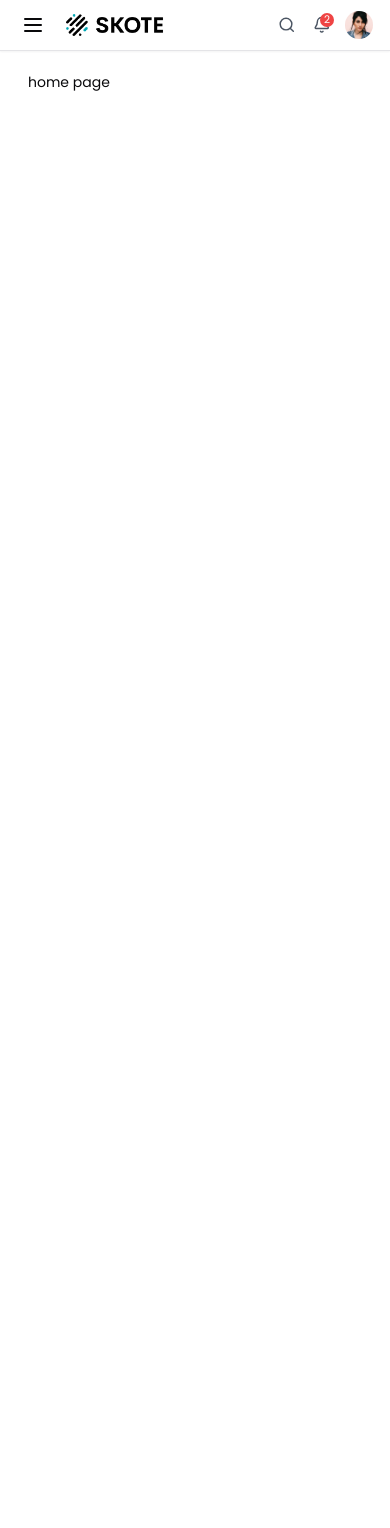
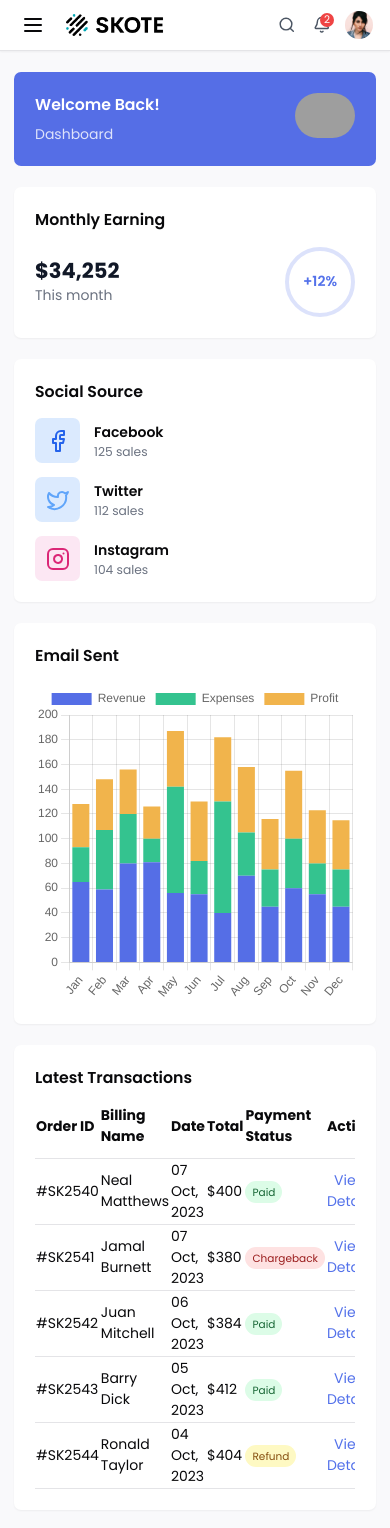
Before and after one commit to PushkarMandark/dashboard, a Next.js app: page / in a window 390 px wide. Shown: the top 1528 px of the page. Before the commit the page ends 895 px from the top, so only its background shows below. Built offline with nearby package versions, Linux system fonts and the light colour scheme; grey boxes are pictures that could not be loaded.

Commit message:
fixed bg and css styling

```diff
--- a/app/globals.css
+++ b/app/globals.css
@@ -9,12 +9,11 @@
     @apply bg-primary/90;
   }
   .container-custom {
-    @apply w-full px-4 mx-auto;
+    @apply mx-auto px-4;
 
     /* Default for mobile (up to 640px) */
     width: 100%;
-    padding-left: 1rem;
-    padding-right: 1rem;
+    max-width: 100%;
 
     /* SM breakpoint (640px) */
     @media (min-width: 640px) {
@@ -37,18 +36,20 @@
     /* XL breakpoint (1280px) */
     @media (min-width: 1280px) {
       width: 85%;
+      max-width: 1400px;
     }
 
     /* 2XL breakpoint (1536px) */
     @media (min-width: 1536px) {
-      width: 1600px; /* Fixed width for larger screens */
+      width: 1400px;
+      max-width: 1400px;
     }
   }
 }
 
 @layer base {
   :root {
-    --background: 0 0% 100%;
+    --background: 240 13% 98%;  /* #f8f8fb */
     --foreground: 240 10% 3.9%;
     --card: 0 0% 100%;
     --card-foreground: 240 10% 3.9%;
--- a/app/layout.js
+++ b/app/layout.js
@@ -17,7 +17,7 @@ const poppins = Poppins({
 export default function RootLayout({ children }) {
   return (
     <html lang="en">
-      <body className={`${poppins.variable} antialiased font-poppins`}>
+      <body className={`${poppins.variable} antialiased font-poppins bg-background min-h-screen`}>
         <ErrorBoundary fallback="An error occurred. Please try again later.">
           <Provider store={store}>
             <div className="sticky top-0 z-50 w-full bg-white">
@@ -26,7 +26,7 @@ export default function RootLayout({ children }) {
                 <SubHeader isMobileView={false} />
               </div>
             </div>
-            <main className="container-custom">
+            <main className="container-custom py-6">
               <PageHeader />
               {children}
             </main>
--- /dev/null
+++ b/app/not-found.js
@@ -0,0 +1,60 @@
+"use client";
+import Link from "next/link";
+import Image from "next/image";
+import { Button } from "@/components/ui/button";
+import { Home, ArrowLeft } from "lucide-react";
+
+export default function NotFound() {
+  return (
+    <div className="min-h-[calc(100vh-200px)] flex items-center justify-center p-4">
+      <div className="max-w-md w-full space-y-8 text-center">
+        {/* Optional: Add your logo */}
+        <div className="flex justify-center">
+          <Image
+            src="/images/logo.png"
+            alt="Logo"
+            width={120}
+            height={36}
+            className="mb-8"
+          />
+        </div>
+
+        <div className="space-y-2">
+          <h1 className="text-9xl font-bold text-primary">404</h1>
+          <h2 className="text-2xl font-semibold text-gray-900">
+            Page Not Found
+          </h2>
+          <p className="text-muted-foreground">
+            The page you are looking for might have been removed, had its name changed, or is temporarily unavailable.
+          </p>
+        </div>
+
+        <div className="flex items-center justify-center gap-4">
+          <Button
+            variant="default"
+            onClick={() => window.history.back()}
+            className="flex items-center gap-2"
+          >
+            <ArrowLeft className="h-4 w-4" />
+            Go Back
+          </Button>
+          <Button
+            variant="outline"
+            asChild
+            className="flex items-center gap-2"
+          >
+            <Link href="/">
+              <Home className="h-4 w-4" />
+              Home Page
+            </Link>
+          </Button>
+        </div>
+
+        {/* Optional: Add a search suggestion */}
+        <p className="text-sm text-muted-foreground pt-8">
+          Looking for something specific? Try using the search at the top of the page.
+        </p>
+      </div>
+    </div>
+  );
+}
--- a/app/page.js
+++ b/app/page.js
@@ -1,12 +1,192 @@
 "use client";
+import Image from "next/image";
+import { Bar } from "react-chartjs-2";
+import {
+  Chart as ChartJS,
+  CategoryScale,
+  LinearScale,
+  BarElement,
+  Title,
+  Tooltip,
+  Legend,
+} from "chart.js";
+import { Facebook, Twitter, Instagram } from "lucide-react";
+
+// Register ChartJS components
+ChartJS.register(
+  CategoryScale,
+  LinearScale,
+  BarElement,
+  Title,
+  Tooltip,
+  Legend,
+);
+
 export default function Home() {
+  // Sample data for the bar chart
+  const chartData = {
+    labels: ["Jan", "Feb", "Mar", "Apr", "May", "Jun", "Jul", "Aug", "Sep", "Oct", "Nov", "Dec"],
+    datasets: [
+      {
+        label: "Revenue",
+        data: [65, 59, 80, 81, 56, 55, 40, 70, 45, 60, 55, 45],
+        backgroundColor: "#556ee6",
+      },
+      {
+        label: "Expenses",
+        data: [28, 48, 40, 19, 86, 27, 90, 35, 30, 40, 25, 30],
+        backgroundColor: "#34c38f",
+      },
+      {
+        label: "Profit",
+        data: [35, 41, 36, 26, 45, 48, 52, 53, 41, 55, 43, 40],
+        backgroundColor: "#f1b44c",
+      },
+    ],
+  };
+
+  const chartOptions = {
+    responsive: true,
+    scales: {
+      x: {
+        stacked: true,
+      },
+      y: {
+        stacked: true,
+      },
+    },
+  };
+
+  // Sample transaction data
+  const transactions = [
+    { id: "#SK2540", name: "Neal Matthews", date: "07 Oct, 2023", total: "$400", status: "Paid" },
+    { id: "#SK2541", name: "Jamal Burnett", date: "07 Oct, 2023", total: "$380", status: "Chargeback" },
+    { id: "#SK2542", name: "Juan Mitchell", date: "06 Oct, 2023", total: "$384", status: "Paid" },
+    { id: "#SK2543", name: "Barry Dick", date: "05 Oct, 2023", total: "$412", status: "Paid" },
+    { id: "#SK2544", name: "Ronald Taylor", date: "04 Oct, 2023", total: "$404", status: "Refund" },
+  ];
+
   return (
-    <main className="min-h-screen">
-      <div className="container-custom py-6">
-        <div className="flex flex-col gap-4">
-          home page
+
+    <div className="grid grid-cols-1 lg:grid-cols-12 gap-6">
+      {/* Left Column */}
+      <div className="lg:col-span-4">
+        {/* Welcome Card */}
+        <div className="bg-[#556ee6] text-white rounded-lg p-6 mb-6">
+          <div className="flex justify-between items-start">
+            <div>
+              <h2 className="text-lg font-semibold mb-2">Welcome Back!</h2>
+              <p className="text-white/80">Dashboard</p>
+            </div>
+            <Image
+              src="/images/profile-img.png"
+              alt="Profile"
+              width={60}
+              height={60}
+              className="rounded-full"
+            />
+          </div>
+        </div>
+
+        {/* Monthly Earning */}
+        <div className="bg-white rounded-lg p-6 mb-6 shadow-sm">
+          <h3 className="text-lg font-semibold mb-4">Monthly Earning</h3>
+          <div className="flex items-center justify-between">
+            <div>
+              <h4 className="text-2xl font-bold text-gray-900">$34,252</h4>
+              <p className="text-gray-500">This month</p>
+            </div>
+            <div className="w-20 h-20 rounded-full border-4 border-primary/20 flex items-center justify-center">
+              <span className="text-primary font-semibold">+12%</span>
+            </div>
+          </div>
+        </div>
+
+        {/* Social Source */}
+        <div className="bg-white rounded-lg p-6 shadow-sm">
+          <h3 className="text-lg font-semibold mb-4">Social Source</h3>
+          <div className="space-y-4">
+            <div className="flex items-center gap-4">
+              <div className="p-3 bg-blue-100 rounded-lg">
+                <Facebook className="text-blue-600" />
+              </div>
+              <div>
+                <p className="font-semibold">Facebook</p>
+                <p className="text-sm text-gray-500">125 sales</p>
+              </div>
+            </div>
+            <div className="flex items-center gap-4">
+              <div className="p-3 bg-blue-100 rounded-lg">
+                <Twitter className="text-blue-400" />
+              </div>
+              <div>
+                <p className="font-semibold">Twitter</p>
+                <p className="text-sm text-gray-500">112 sales</p>
+              </div>
+            </div>
+            <div className="flex items-center gap-4">
+              <div className="p-3 bg-pink-100 rounded-lg">
+                <Instagram className="text-pink-600" />
+              </div>
+              <div>
+                <p className="font-semibold">Instagram</p>
+                <p className="text-sm text-gray-500">104 sales</p>
+              </div>
+            </div>
+          </div>
         </div>
       </div>
-    </main>
+
+      {/* Right Column */}
+      <div className="lg:col-span-8">
+        {/* Chart */}
+        <div className="bg-white rounded-lg p-6 shadow-sm mb-6">
+          <h3 className="text-lg font-semibold mb-4">Email Sent</h3>
+          <Bar data={chartData} options={chartOptions} height={300} />
+        </div>
+
+        {/* Latest Transactions */}
+        <div className="bg-white rounded-lg p-6 shadow-sm">
+          <h3 className="text-lg font-semibold mb-4">Latest Transactions</h3>
+          <div className="overflow-x-auto">
+            <table className="w-full">
+              <thead>
+                <tr className="text-left border-b">
+                  <th className="pb-3">Order ID</th>
+                  <th className="pb-3">Billing Name</th>
+                  <th className="pb-3">Date</th>
+                  <th className="pb-3">Total</th>
+                  <th className="pb-3">Payment Status</th>
+                  <th className="pb-3">Action</th>
+                </tr>
+              </thead>
+              <tbody>
+                {transactions.map((transaction) => (
+                  <tr key={transaction.id} className="border-b">
+                    <td className="py-3">{transaction.id}</td>
+                    <td>{transaction.name}</td>
+                    <td>{transaction.date}</td>
+                    <td>{transaction.total}</td>
+                    <td>
+                      <span className={`px-2 py-1 rounded-full text-xs ${
+                        transaction.status === "Paid" ? "bg-green-100 text-green-800" :
+                          transaction.status === "Chargeback" ? "bg-red-100 text-red-800" :
+                            "bg-yellow-100 text-yellow-800"
+                      }`}>
+                        {transaction.status}
+                      </span>
+                    </td>
+                    <td>
+                      <button className="text-primary hover:underline">View Details</button>
+                    </td>
+                  </tr>
+                ))}
+              </tbody>
+            </table>
+          </div>
+        </div>
+      </div>
+    </div>
+
   );
 }
--- a/components/PageHeader.jsx
+++ b/components/PageHeader.jsx
@@ -10,7 +10,7 @@ const PageHeader = () => {
   if (!navInfo) return null;
 
   return (
-    <div className="flex items-center justify-between py-4 mb-6 border-b">
+    <div className="flex items-center justify-between  mb-6  ">
       <h1 className="text-2xl font-semibold text-gray-900">
         {navInfo.title}
       </h1>
--- a/package.json
+++ b/package.json
@@ -24,11 +24,13 @@
     "@radix-ui/react-toast": "^1.1.5",
     "@radix-ui/react-tooltip": "^1.0.7",
     "@reduxjs/toolkit": "^2.7.0",
+    "chart.js": "^4.4.9",
     "class-variance-authority": "^0.7.0",
     "clsx": "^2.0.0",
     "lucide-react": "^0.503.0",
     "next": "15.3.1",
     "react": "^19.0.0",
+    "react-chartjs-2": "^5.3.0",
     "react-dom": "^19.0.0",
     "react-icons": "^5.5.0",
     "react-redux": "^9.2.0",
```
Also changed, not shown: 1 other file (tests, documents, lock files or other folders).
